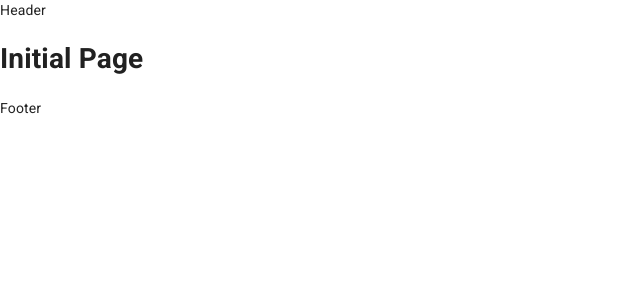
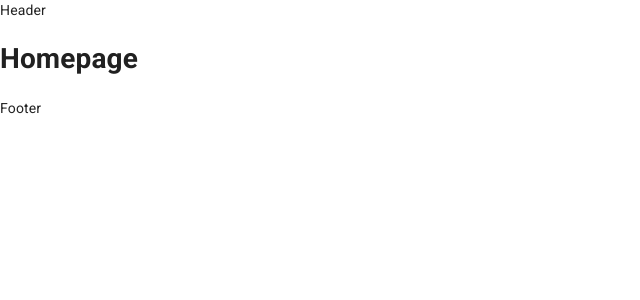
Before and after one commit to yosefkurniawan/swift-pwa-test, a Next.js app: page / in a window 1280 px wide. Shown: the top 300 px of the page, without its empty margins (0-640 px from the left). Built offline with nearby package versions, Linux system fonts and the light colour scheme.

Commit message:
Add sample routing with Homepage and Contact for sample

```diff
--- /dev/null
+++ b/components/home/index.js
@@ -0,0 +1,16 @@
+import Head from "next/head";
+
+const Home = () => (
+    <div className="container">
+        <Head>
+            <title>Homepage</title>
+            <link rel="icon" href="/favicon.ico" />
+        </Head>
+
+        <main>
+            <h1 className="title">Homepage</h1>
+        </main>
+    </div>
+);
+
+export default Home;
--- /dev/null
+++ b/pages/contact.js
@@ -0,0 +1,3 @@
+import Contact from "../components/contact";
+
+export default Contact;
--- a/pages/index.js
+++ b/pages/index.js
@@ -1,18 +1,3 @@
-import Head from 'next/head'
+import Home from "../components/home";
 
-const Home = () => (
-  <div className="container">
-    <Head>
-      <title>Homepage</title>
-      <link rel="icon" href="/favicon.ico" />
-    </Head>
-
-    <main>
-      <h1 className="title">
-        Initial Page
-      </h1>
-    </main>
-  </div>
-)
-
-export default Home
+export default Home;
```
Also changed, not shown: components/contact/form.js (added, +9 -0 lines), components/contact/index.js (added, +12 -0 lines).
